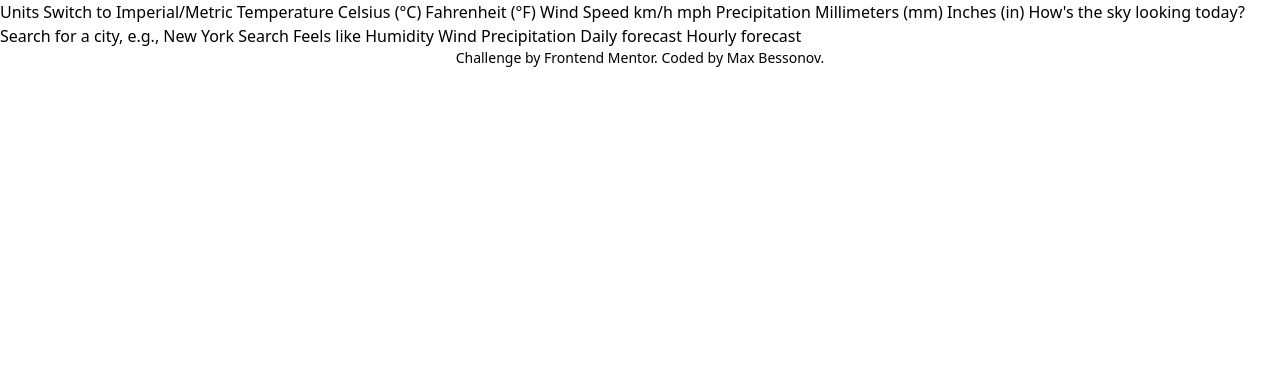
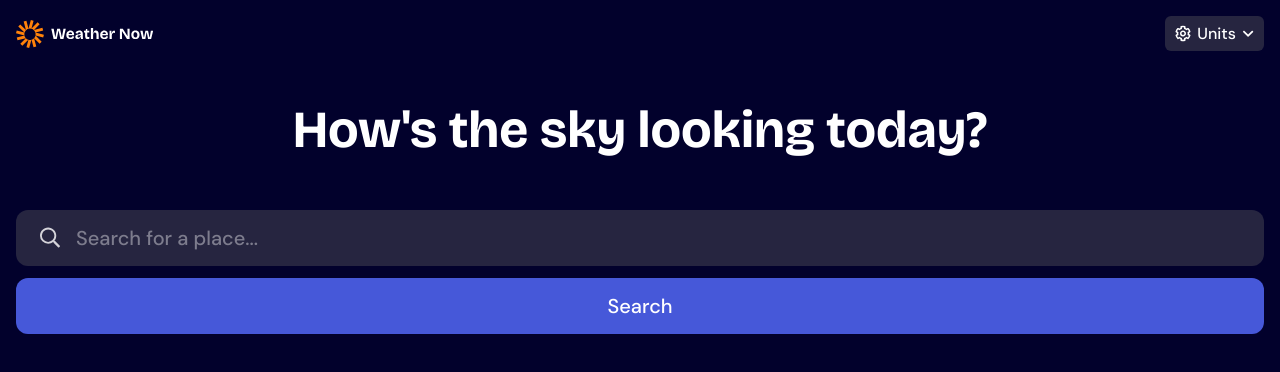
Before and after one commit to BessonovMax/fem_weather_app, a React (Vite) app: page / in a window 1280 px wide. Shown: the top 372 px of the page. Built offline with nearby package versions, Linux system fonts and the light colour scheme.

Commit message:
Implement header with logo and search functionality; add About component add utility classes for text working wth resizing

```diff
--- /dev/null
+++ b/src/About.tsx
@@ -0,0 +1,13 @@
+export default function About() {
+  return (
+    <div className="font-display text-center text-2xl">
+      Challenge by{" "}
+      <a href="https://www.frontendmentor.io?ref=challenge">Frontend Mentor</a>.
+      Coded by{" "}
+      <a href="https://github.com/BessonovMax" target="blank">
+        Max Bessonov
+      </a>
+      .
+    </div>
+  );
+}
--- a/src/App.tsx
+++ b/src/App.tsx
@@ -1,22 +1,48 @@
+import Logo from "./assets/images/logo.svg";
+import SearchIcon from "./assets/images/icon-search.svg";
+import IconUnits from "./assets/images/icon-units.svg";
+import DropDownIcon from "./assets/images/icon-dropdown.svg";
+
 function App() {
   return (
-    <>
-      Units Switch to Imperial/Metric Temperature Celsius (°C) Fahrenheit (°F)
+    <div className="flex min-h-dvh flex-col gap-12 bg-neutral-900 p-4 text-white">
+      <header className="flex items-center justify-between">
+        <img className="h-[28px]" src={Logo} alt="Logo" />
+        <div className="text-preset-8 md:text-preset-7 flex cursor-pointer gap-1.5 rounded-md bg-neutral-800 px-2.5 py-2">
+          <img className="w-[14px] md:w-[16px]" src={IconUnits} alt="Units" />
+          Units
+          <img
+            className="w-[9px] md:w-[12px]"
+            src={DropDownIcon}
+            alt="Drop down menu"
+          />
+        </div>
+      </header>
+      <div className="text-preset-2 text-center">
+        How's the sky looking today?
+      </div>
+      <form className="text-preset-5 flex flex-col gap-3">
+        <div className="relative flex items-center">
+          <img
+            className="pointer-events-none absolute pl-6"
+            src={SearchIcon}
+            alt="Search"
+          />
+          <input
+            className="w-full cursor-pointer rounded-xl bg-neutral-800 py-4 pr-4 pl-[3.75rem] text-neutral-200"
+            type="search"
+            placeholder="Search for a place..."
+          ></input>
+        </div>
+        <div className="cursor-pointer rounded-xl bg-blue-500 py-4 text-center">
+          Search
+        </div>
+      </form>
+      {/* Units Switch to Imperial/Metric Temperature Celsius (°C) Fahrenheit (°F)
       Wind Speed km/h mph Precipitation Millimeters (mm) Inches (in) How's the
       sky looking today? Search for a city, e.g., New York Search Feels like
-      Humidity Wind Precipitation Daily forecast Hourly forecast
-      <div className="text-center text-sm">
-        Challenge by{" "}
-        <a href="https://www.frontendmentor.io?ref=challenge">
-          Frontend Mentor
-        </a>
-        . Coded by{" "}
-        <a href="https://github.com/BessonovMax" target="blank">
-          Max Bessonov
-        </a>
-        .
-      </div>
-    </>
+      Humidity Wind Precipitation Daily forecast Hourly forecast */}
+    </div>
   );
 }
 
--- a/src/index.css
+++ b/src/index.css
@@ -1 +1,117 @@
 @import "tailwindcss";
+
+@font-face {
+  font-family: BricolageGrotesque;
+  src: url("./assets/fonts/Bricolage_Grotesque/BricolageGrotesque-VariableFont_opsz,wdth,wght.ttf")
+    format("truetype");
+}
+
+@font-face {
+  font-family: DMSans;
+  font-style: normal;
+  src: url("./assets/fonts/DM_Sans/DMSans-VariableFont_opsz,wght.ttf")
+    format("truetype");
+}
+
+@font-face {
+  font-family: DMSansItalic;
+  font-style: italic;
+  src: url("./assets/fonts/DM_Sans/DMSans-Italic-VariableFont_opsz,wght.ttf")
+    format("truetype");
+}
+
+@theme {
+  --font-primary: "BricolageGrotesque", sans-serif;
+  --font-secondary: "DMSans", sans-serif;
+  --font-secondary-italic: "DMSansItalic", sans-serif;
+
+  --color-neutral-900: #02012c;
+  --color-neutral-800: #262540;
+  --color-neutral-700: #302f4a;
+  --color-neutral-600: #3c3b5e;
+  --color-neutral-300: #acacb7;
+  --color-neutral-200: #d4d3d9;
+  --color-orange-500: #ff820a;
+  --color-blue-500: #4658d9;
+  --color-blue-700: #2b1b9c;
+}
+
+@utility text-preset-1 {
+  font-size: 6rem;
+  line-height: 100%;
+  letter-spacing: -2px;
+  font-family: var(--font-secondary-italic);
+  font-weight: 600;
+
+  @variants responsive;
+}
+
+@utility text-preset-2 {
+  font-size: 3.25rem;
+  line-height: 120%;
+  letter-spacing: 0px;
+  font-family: var(--font-primary);
+  font-weight: 700;
+
+  @variants responsive;
+}
+
+@utility text-preset-3 {
+  font-size: 2rem;
+  line-height: 100%;
+  letter-spacing: 0px;
+  font-family: var(--font-secondary);
+  font-weight: 300;
+
+  @variants responsive;
+}
+
+@utility text-preset-4 {
+  font-size: 1.75rem;
+  line-height: 120%;
+  letter-spacing: 0px;
+  font-family: var(--font-secondary);
+  font-weight: 700;
+
+  @variants responsive;
+}
+
+@utility text-preset-5 {
+  font-size: 1.25rem;
+  line-height: 120%;
+  letter-spacing: 0px;
+  font-family: var(--font-secondary);
+  font-weight: 500;
+
+  @variants responsive;
+}
+
+@utility text-preset-6 {
+  font-size: 1.125rem;
+  line-height: 120%;
+  letter-spacing: 0px;
+  font-family: var(--font-secondary);
+  font-weight: 500;
+
+  @variants responsive;
+}
+
+@utility text-preset-7 {
+  font-size: 1rem;
+  line-height: 120%;
+  letter-spacing: 0px;
+  font-family: var(--font-secondary);
+  font-weight: 500;
+
+  @variants responsive;
+}
+
+@utility text-preset-8 {
+  font-size: 0.875rem;
+  line-height: 120%;
+  letter-spacing: 0px;
+  font-family: var(--font-secondary);
+  font-weight: 500;
+
+  @variants responsive;
+}
```
